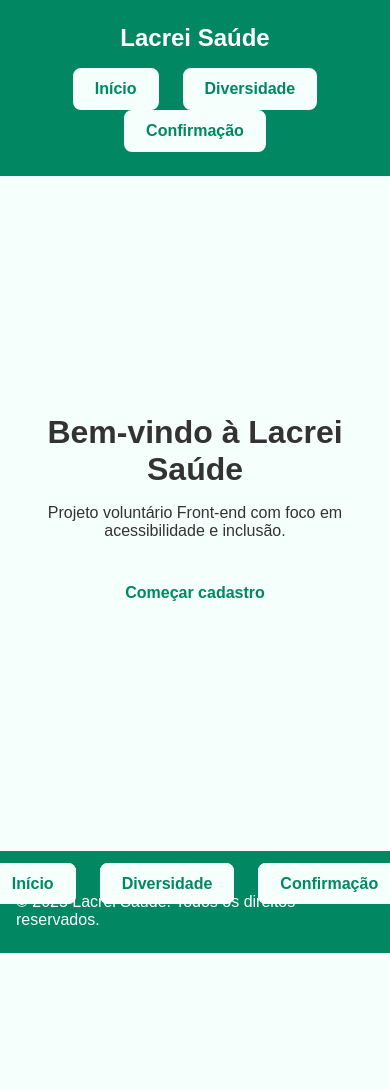
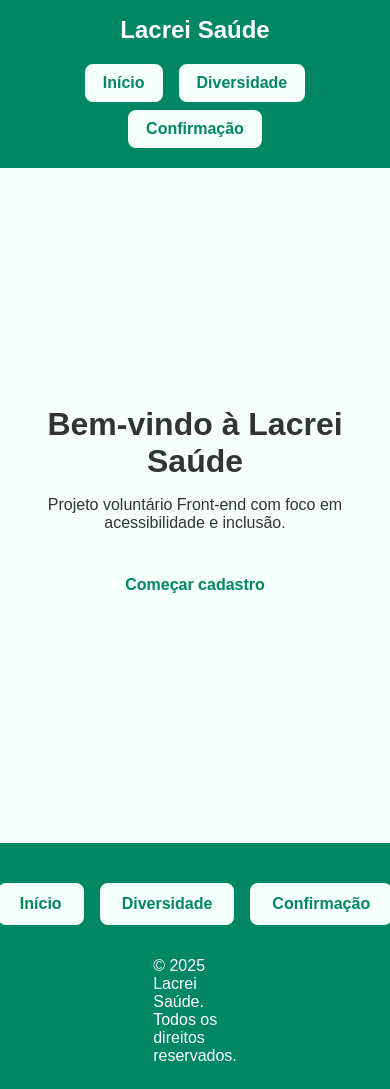
Before and after one commit to lh5818181/challangeLacrei, a Next.js app: page / in a window 390 px wide. Shown: the top 1089 px of the page. Before the commit the page ends 953 px from the top, so only its background shows below. Built offline with nearby package versions, Linux system fonts and the light colour scheme.

Commit message:
corrigindo mobile first do header

```diff
--- a/src/components/footer/Footer.tsx
+++ b/src/components/footer/Footer.tsx
@@ -6,7 +6,7 @@ export default function Footer() {
   return (
     <FooterContainer>
       <div>
-      <NavFooter aria-label="Navegação segundaária">
+      <NavFooter aria-label="Navegação segundaária" >
         <Link href="/">Início</Link>
         <Link href="/diversity">Diversidade</Link>
         <Link href="/confirmation">Confirmação</Link>
--- a/src/components/footer/FooterStyles.ts
+++ b/src/components/footer/FooterStyles.ts
@@ -4,9 +4,11 @@ export const FooterContainer = styled.footer`
   background-color: ${({ theme }) => theme.colors.lacreiGreen};
   color: ${({ theme }) => theme.colors.white};
   display: flex;
+  padding: 24px 162px;
+  justify-content: center;
   flex-direction: column;
   align-items: center;
-  padding: 24px 1rem;
+  gap: 2rem;
 
   ul {
     list-style: none;
@@ -17,17 +19,17 @@ export const FooterContainer = styled.footer`
     margin: 1rem 0 0 0;
   }
 
-  @media(min-width: 768px) {
+  @media (min-width: 768px) {
+    display: flex;
     flex-direction: row;
     justify-content: space-between;
+    align-items: center;
     padding: 24px 162px;
 
-    navFooter {
-    display: flex;
-    flex-direction: column;
-    gap: 1rem;
+    ul {
+      justify-content: flex-start;
+      margin: 0;
     }
-
   }
 `
 
@@ -39,9 +41,13 @@ export const LinkItem = styled.a`
 `
 
 export const NavFooter = styled.nav`
+  display: flex;
+  flex-direction: row;
+  gap: 1rem;
+  margin-top: 1rem;
+
   a {
     color: ${({ theme }) => theme.colors.lacreiGreen};
-    margin: 0 0.75rem;
     text-decoration: none;
     padding: 10px 20px;
     font-weight: 700;
@@ -58,15 +64,12 @@ export const NavFooter = styled.nav`
       color: ${({ theme }) => theme.colors.white};
       outline: none;
     }
+  }
 
-
-    @media(min-width: 768px) {
-
-    navFooter {
-    display: flex;
-    flex-direction: column;
+  @media (min-width: 768px) {
+    flex-direction: row;
+    align-items: center;
     gap: 1rem;
-    }
-
+    margin-top: 0;
   }
-  }`
+`
--- a/src/components/header/HeaderStyles.ts
+++ b/src/components/header/HeaderStyles.ts
@@ -6,11 +6,21 @@ export const HeaderContainer = styled.header`
   display: flex;
   flex-direction: column;
   align-items: center;
-  padding: 24px 1rem;
+  padding: 16px 1rem;
+  width: 100%;
 
-  @media(min-width: 768px) {
+  @media (min-width: 480px) {
+    padding: 20px 2rem;
+  }
+
+  @media (min-width: 768px) {
     flex-direction: row;
     justify-content: space-between;
+    align-items: center;
+    padding: 24px 5vw;
+  }
+
+  @media (min-width: 1200px) {
     padding: 24px 162px;
   }
 `
@@ -20,17 +30,23 @@ export const Logo = styled.div`
   font-size: 1.5rem;
   margin-bottom: 1rem;
 
-  @media(min-width: 768px) {
+  @media (min-width: 768px) {
     margin-bottom: 0;
+    font-size: 2rem;
   }
 `
 
 export const Nav = styled.nav`
+  display: flex;
+  flex-wrap: wrap;
+  justify-content: center;
+  width: 100%;
+
   a {
     color: ${({ theme }) => theme.colors.lacreiGreen};
-    margin: 0 0.75rem;
+    margin: 0.25rem 0.5rem;
     text-decoration: none;
-    padding: 10px 20px;
+    padding: 8px 16px;
     font-weight: 700;
     font-size: 1rem;
     border-radius: 8px;
@@ -47,11 +63,18 @@ export const Nav = styled.nav`
     }
   }
 
-  display: flex;
-  flex-wrap: wrap;
-  justify-content: center;
+  @media (min-width: 480px) {
+    flex-wrap: nowrap;
+    justify-content: center;
+  }
 
-  @media(min-width: 768px) {
+  @media (min-width: 768px) {
     justify-content: flex-start;
+    width: auto;
+    a {
+      margin: 0 0.75rem;
+      font-size: 1.1rem;
+      padding: 10px 20px;
+    }
   }
 `
```
